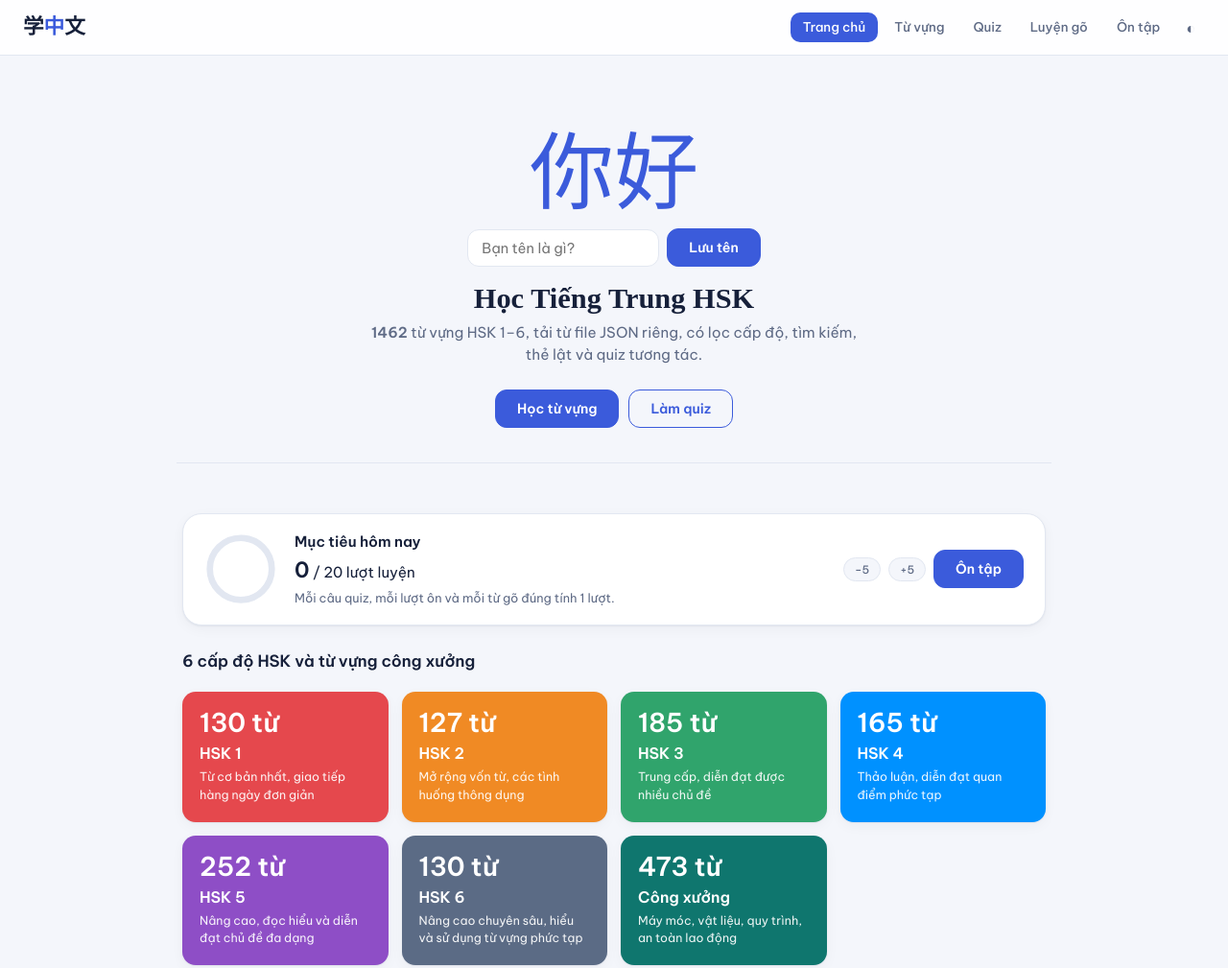
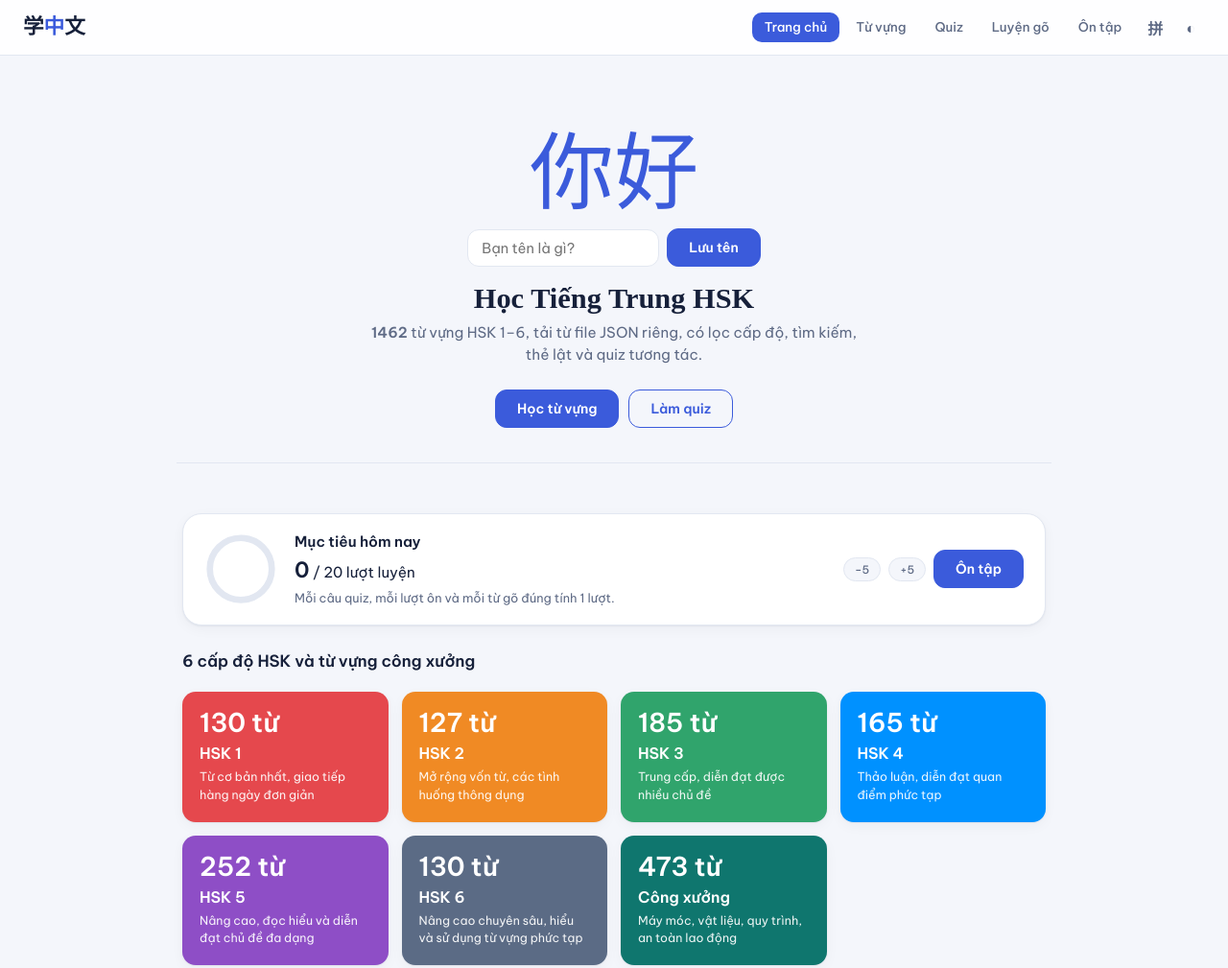
Before and after one commit to 33manhcuong-lab/hoc-tieng-trung, a plain HTML site: page index.html in a window 1280 px wide. Shown: the top 1009 px of the page at 96% size. Drawn offline with Linux system fonts and the light colour scheme.

Commit message:
Add files via upload

```diff
--- a/index.html
+++ b/index.html
@@ -142,7 +142,9 @@ h2{font-size:1.05rem;font-weight:600;margin-bottom:14px}
 .goal-sub{font-size:.8rem;color:var(--soft)}
 .goal-ctl{display:flex;gap:8px;align-items:center}
 .goal-ctl .mini{margin-top:0}
-.ftab[data-l=xuong].on{background:var(--xuong)}.lv-xuong{background:var(--xuong)}</style>
+.ftab[data-l=xuong].on{background:var(--xuong)}.lv-xuong{background:var(--xuong)}.nav-links .theme[aria-pressed=false]{opacity:.55;text-decoration:line-through}
+html.no-pinyin .pinyin,html.no-pinyin .quiz-pinyin{display:none}
+</style>
 </head>
 <body>
 <nav>
@@ -153,6 +155,7 @@ h2{font-size:1.05rem;font-weight:600;margin-bottom:14px}
     <button onclick="show('quiz')" id="btn-quiz">Quiz</button>
     <button onclick="show('typing')" id="btn-typing">Luyện gõ</button>
     <button onclick="show('review')" id="btn-review">Ôn tập<span class="badge" id="due-badge"></span></button>
+    <button class="theme" id="btn-pinyin" onclick="togglePinyin()" aria-label="Bật hoặc tắt pinyin" aria-pressed="true" title="Đang hiện pinyin (nhấn để ẩn)" style="font-family:'Noto Serif SC',serif;font-weight:700">拼</button>
     <button class="theme" onclick="toggleTheme()" aria-label="Đổi giao diện sáng hoặc tối">◐</button>
   </div>
 </nav>
@@ -647,6 +650,19 @@ function toggleTheme(){
 }
 try{ applyTheme(localStorage.getItem("hsk-theme")); }catch(e){}
 
+// ── BẬT/TẮT PINYIN ──
+function applyPinyin(on){
+  document.documentElement.classList.toggle("no-pinyin", !on);
+  const b=document.getElementById("btn-pinyin");
+  if(b){ b.setAttribute("aria-pressed", String(on)); b.title = on ? "Đang hiện pinyin (nhấn để ẩn)" : "Đang ẩn pinyin (nhấn để hiện)"; }
+}
+function togglePinyin(){
+  const turnOn=document.documentElement.classList.contains("no-pinyin");
+  applyPinyin(turnOn);
+  try{ localStorage.setItem("hsk-pinyin", turnOn?"1":"0"); }catch(e){}
+}
+try{ applyPinyin(localStorage.getItem("hsk-pinyin")!=="0"); }catch(e){}
+
 // ── ÔN TẬP THÔNG MINH (hộp Leitner, lưu trên máy này) ──
 const SRS_KEY="hsk-srs-v1", SRS_DAYS=[0,1,3,7,16,35], DAY=864e5;
 let srs={}; try{ srs=JSON.parse(localStorage.getItem(SRS_KEY)||"{}"); }catch(e){}
```
